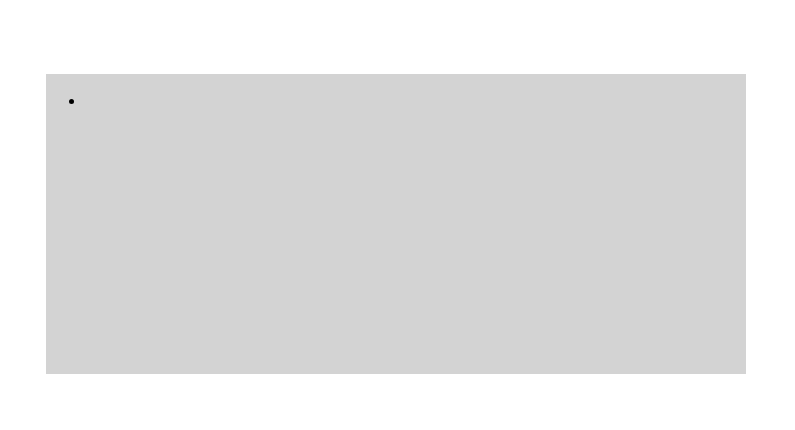
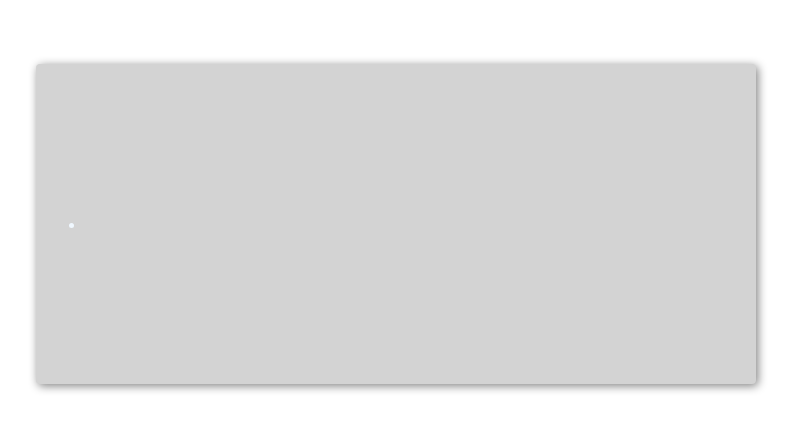
Before and after one commit to shimkonaz/toxic-amount, a React (Create React App) app: page / in a window 1280 px wide. Shown: the part 176-606 px from the top of the page, without its empty margins (244-1039 px from the left). Built offline with nearby package versions, Linux system fonts and the light colour scheme.

Commit message:
styles: added shadow and flex behavior

```diff
--- a/src/components/App/App.scss
+++ b/src/components/App/App.scss
@@ -1,7 +1,14 @@
 .App {
   margin: auto;
-  padding: 0;
+  padding: 10px;
   height: 300px;
   width: 700px;
+  border-radius: 4px;
+  color: aliceblue;
   background-color: lightgrey;
+  box-shadow: 2px 2px 10px grey;
+
+  display: flex;
+  justify-content: flex-start;
+  align-items: center;
 }
```
